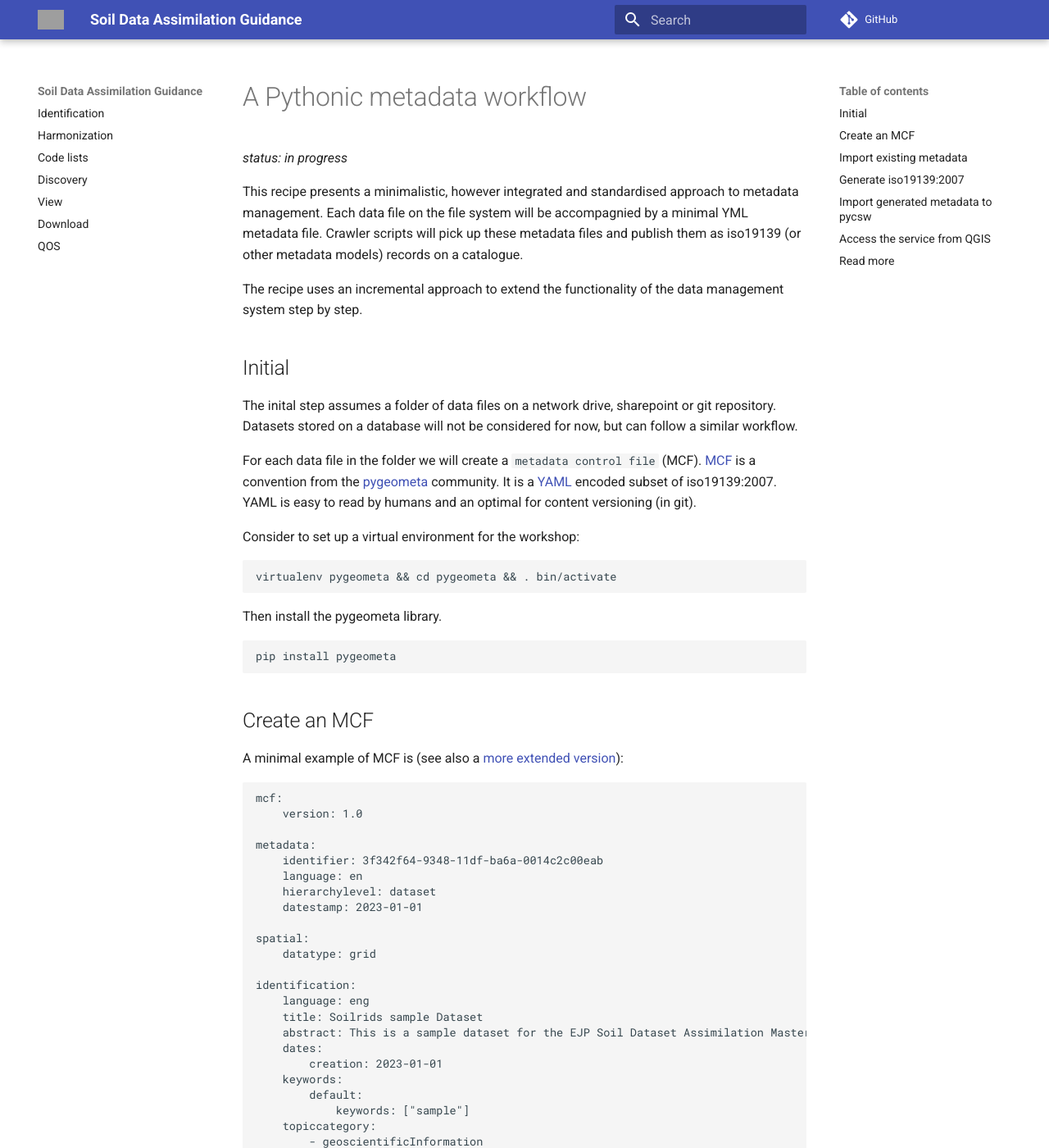
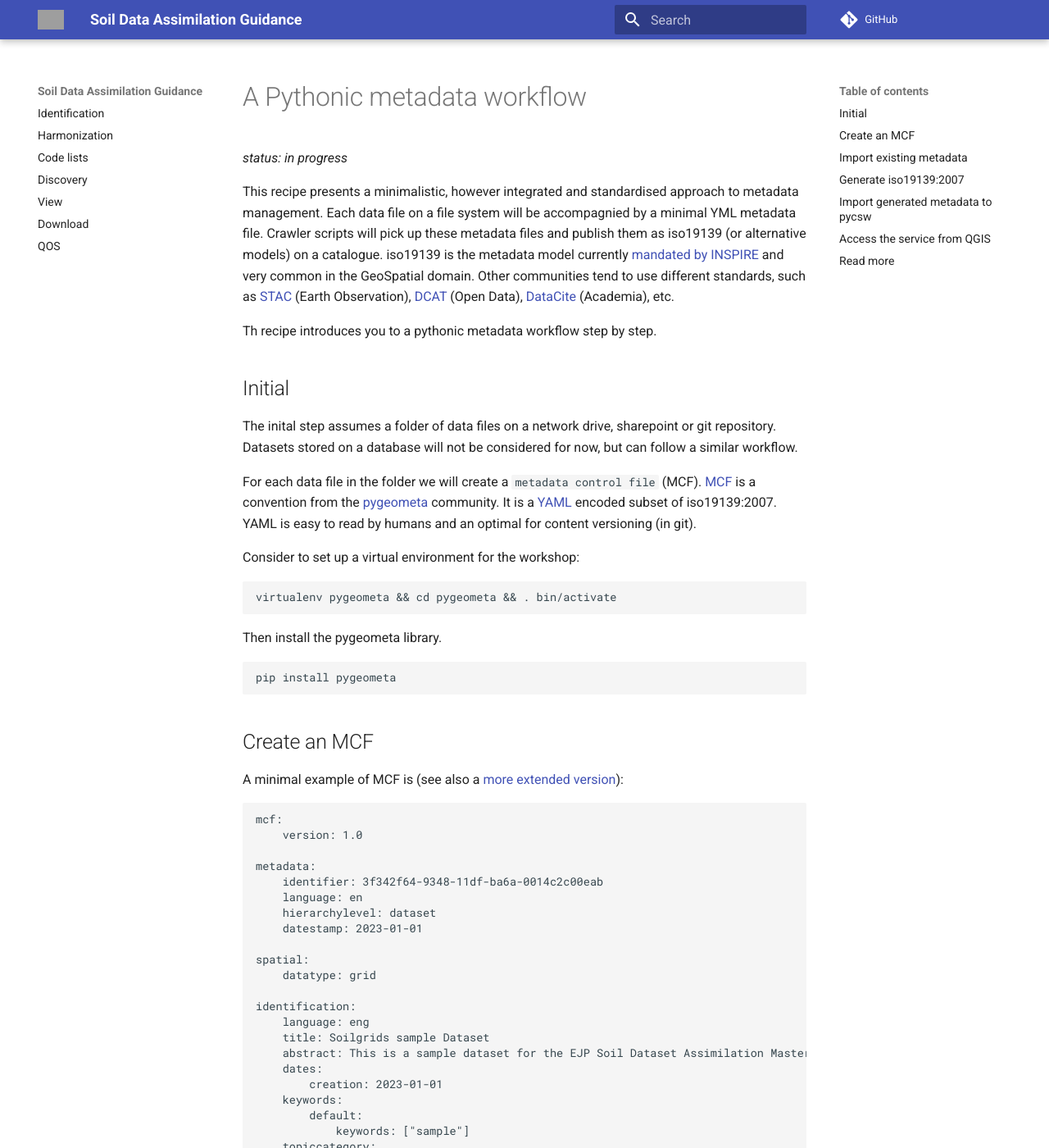
Before and after one commit to ejpsoil/soildata-assimilation-guidance, an MkDocs documentation site: the page built from docs/tools/pygeometa.md, in a window 1280 px wide and 1400 px high. Shown: the whole window at 82% size. Built offline with MkDocs 1.6.1 and Material for MkDocs 9.7.7, drawn with Linux system fonts in a browser that asks for light colours; comment, search, counter and statistics services are not loaded; some of the changed text lies outside the part shown; grey boxes are pictures that could not be loaded.

Commit message:
fix typo's

````diff
--- a/docs/tools/pygeometa.md
+++ b/docs/tools/pygeometa.md
@@ -2,9 +2,9 @@
 
 *status: in progress*
 
-This recipe presents a minimalistic, however integrated and standardised approach to metadata management. Each data file on the file system will be accompagnied by a minimal YML metadata file. Crawler scripts will pick up these metadata files and publish them as iso19139 (or other metadata models) records on a catalogue.
+This recipe presents a minimalistic, however integrated and standardised approach to metadata management. Each data file on a file system will be accompagnied by a minimal YML metadata file. Crawler scripts will pick up these metadata files and publish them as iso19139 (or alternative models) on a catalogue. iso19139 is the metadata model currently [mandated by INSPIRE](https://inspire.ec.europa.eu/id/document/tg/metadata-iso19139) and very common in the GeoSpatial domain. Other communities tend to use different standards, such as [STAC](https://stacspec.org/en/about/stac-spec/) (Earth Observation), [DCAT](https://www.w3.org/TR/vocab-dcat-2/) (Open Data), [DataCite](https://schema.datacite.org/) (Academia), etc.
 
-The recipe uses an incremental approach to extend the functionality of the data management system step by step.
+Th recipe introduces you to a pythonic metadata workflow step by step.
 
 ## Initial
 
@@ -43,7 +43,7 @@
 
 identification:
     language: eng
-    title: Soilrids sample Dataset
+    title: Soilgrids sample Dataset
     abstract: This is a sample dataset for the EJP Soil Dataset Assimilation Masterclass
     dates:
         creation: 2023-01-01
@@ -96,7 +96,7 @@
 
 ## Import existing metadata
 
-- If the data file already has a metadata document (for example with a shapefile, if it contains a file with extension .shp.xml), you can try to import it using the owslib library. pygeometa requires you to know the metadata schema in advance.
+- If the data file already has a metadata document (for example with a shapefile, if it contains a file with extension .shp.xml), you can try to import it using pygeometa. pygeometa requires to indicate the metadata schema in advance.
 
 For iso19139:2007 use:
 
@@ -125,11 +125,11 @@
 for f in $FILES
 do
   echo "Processing $f file..."
-  pygeometa metadata generate $f --schema=iso19139 --output=$f.yml
+  pygeometa metadata generate $f --schema=iso19139 --output=$f.xml
 done
 ```
 
-Notice that you can also create your own template of the target iso19139 generation. By using a customised template you're able to optimise the generated iso19139 records to facilitate for example better INSPIRE complience.
+Notice that you can also create your own template for the iso19139 generation. By using a customised template you're able to optimise the generated iso19139 records to facilitate for example better INSPIRE complience.
 
 ```
 pygeometa metadata generate path/to/file.yml --schema_local=/path/to/my-schema --output=some_file.xml
````
